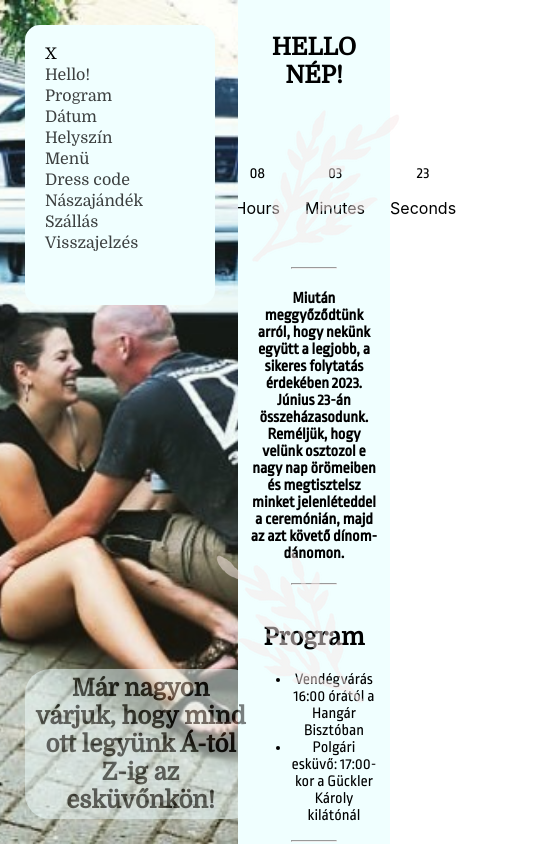
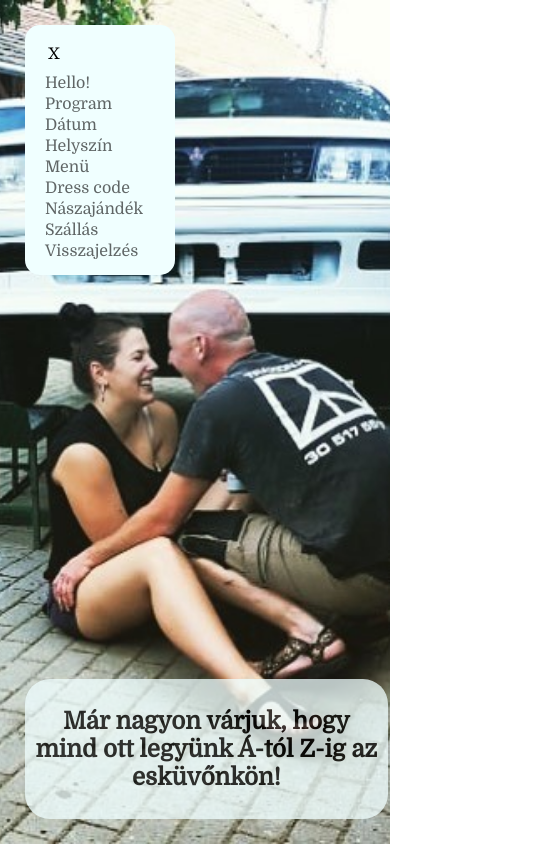
Before and after one commit to bisboi/wedding_agozoli, a React (Create React App) app: page / in a window 390 px wide. Both pictures are taken after a click on the button "MENÜ". Shown: the top 844 px of the page, 551 px wide, since content can reach past the window. Built offline with nearby package versions, Linux system fonts and the light colour scheme.

Commit message:
it is finally responsive

```diff
--- a/src/App.css
+++ b/src/App.css
@@ -1,5 +1,9 @@
 html {
   scroll-behavior: smooth;
+}
+
+* {
+  box-sizing: border-box;
 }
 
 h1,
@@ -7,10 +11,14 @@ h2 {
   font-family: 'Domine', serif;
 }
 
-h4,
+h3,
 p,
 li {
   font-family: 'Ropa Sans', sans-serif;
+}
+
+p {
+  font-size: 1.2rem;
 }
 
 button {
@@ -68,16 +76,17 @@ button {
   background-color: azure;
   background-blend-mode: color;
   padding: 5px;
-  opacity: 50%;
+  opacity: 75%;
   border-radius: 25px;
 }
 
 .App {
-  display: flex;
-  flex-direction: row;
+  /* display: flex;
+  flex-direction: row; */
   text-align: center;
   width: 100%;
   min-height: 1000px;
+  float: left;
 }
 
 .cover {
@@ -91,6 +100,7 @@ button {
 }
 
 .App-header {
+  float: left;
   background-color: azure;
   height: 100vh;
   display: flex;
@@ -106,6 +116,22 @@ button {
   width: 35%;
   padding: 2%;
   background-color: azure;
+  float: left;
+  padding-bottom: 15%;
+}
+@media screen and (max-width: 980px) {
+  .App-header {
+    width: 100%;
+    position: relative;
+  }
+
+  .Content-holder {
+    width: 100%;
+    display: flex;
+    flex-direction: column;
+    flex-wrap: wrap;
+    align-items: center;
+  }
 }
 
 #separator {
@@ -116,7 +142,6 @@ button {
 
 #separator-2 {
   position: absolute;
-  top: 550px;
   right: 25px;
   opacity: 50%;
   transform: rotate(90deg);
@@ -125,15 +150,15 @@ button {
 }
 #separator-3 {
   position: absolute;
-  top: 1750px;
+
   opacity: 50%;
 }
 
 #separator-4 {
   position: absolute;
-  top: 2050px;
   right: 25px;
   opacity: 50%;
+  bottom: 1525px;
   transform: rotate(-5deg);
   -webkit-transform: scaleX(-1);
   transform: scaleX(-1);
@@ -142,3 +167,7 @@ button {
 hr {
   width: 35%;
 }
+
+#location {
+  padding: 5px;
+}
--- a/src/App.js
+++ b/src/App.js
@@ -47,12 +47,12 @@ function App() {
           <Timer deadline="June, 23, 2023" />
 
           <hr />
-          <h4>
+          <h3>
             Miután meggyőződtünk arról, hogy nekünk együtt a legjobb, a sikeres
             folytatás érdekében 2023. Június 23-án összeházasodunk. Reméljük,
             hogy velünk osztozol e nagy nap örömeiben és megtisztelsz minket
             jelenléteddel a ceremónián, majd az azt követő dínom-dánomon.
-          </h4>
+          </h3>
           <hr />
         </div>
         <div id="program" className="content">
@@ -77,14 +77,6 @@ function App() {
             Hangár Bisztró (megközelítés: autóval vagy a Kolosy tértől közösen
             busszal)
           </p>
-
-          <iframe
-            title="3"
-            src="https://www.google.com/maps/d/embed?mid=1rV8GmS2Z5Hodj8HHUlWhKvbY5QybUSM&ehbc=2E312F"
-            width="300"
-            height="450"
-            style={{ border: 0 }}
-          ></iframe>
           <iframe
             title="4"
             src="https://www.google.com/maps/embed?pb=!1m28!1m12!1m3!1d21546.556547364242!2d19.005915563480524!3d47.54210876098072!2m3!1f0!2f0!3f0!3m2!1i1024!2i768!4f13.1!4m13!3e3!4m5!1s0x4741d95666d39073%3A0x420c314ef9a5998a!2sBudapest%2C%20Kolosy%20t%C3%A9r%2C%201036!3m2!1d47.5279202!2d19.0386143!4m5!1s0x4741d8e3a95db9f5%3A0xa5fbd6f1fb4dd25b!2zSGFuZ8OhciBCaXN0cm8sIEJ1ZGFwZXN0LCBIw6FybWFzaGF0w6FyaGVneWkgw7p0IDMsIDEwMzc!3m2!1d47.556227!2d18.997885!5e0!3m2!1sen!2shu!4v1667998574497!5m2!1sen!2shu"
--- a/src/components/Menu.css
+++ b/src/components/Menu.css
@@ -1,9 +1,18 @@
+button {
+  font-family: 'Domine', serif;
+}
+
+#X {
+  margin-bottom: 8px;
+  aspect-ratio: 1;
+}
+
 .open-menu {
   position: absolute;
   top: 25px;
   left: 25px;
   width: 150px;
-  height: 240px;
+  height: 250px;
   display: flex;
   flex-direction: column;
   align-items: flex-start;
@@ -37,7 +46,7 @@
   gap: 15px;
   text-decoration: none;
   color: inherit;
-  opacity: 75%;
+  opacity: 60%;
   border-radius: 15px;
 }
 
@@ -54,9 +63,11 @@
   from {
     background-color: azure;
     width: 25%;
+    opacity: 60%;
   }
   to {
     background-color: bisque;
     width: 100%;
+    opacity: 100%;
   }
 }
--- a/src/components/Menu.jsx
+++ b/src/components/Menu.jsx
@@ -4,9 +4,10 @@ import './Menu.css';
 function Menu(props) {
   return (
     <div className="open-menu">
-      <button onClick={props.onClose} type="button">
+      <button id="X" onClick={props.onClose} type="button">
         X
       </button>
+
       <a href="#hello">Hello!</a>
       <a href="#program">Program</a>
       <a href="#date">Dátum</a>
--- a/src/components/Timer.css
+++ b/src/components/Timer.css
@@ -5,4 +5,5 @@
   align-items: center;
   height: 150px;
   gap: 25px;
+  font-family: 'Ropa Sans', sans-serif;
 }
```
